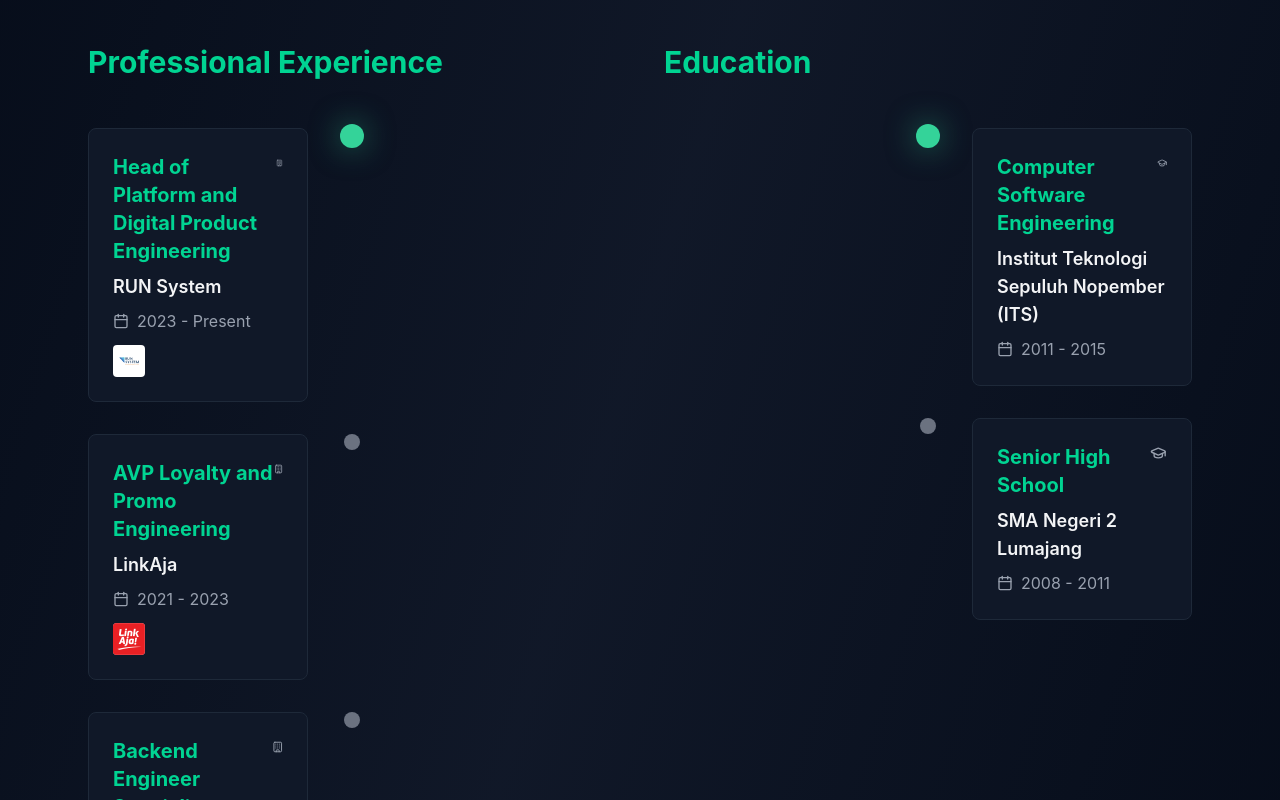
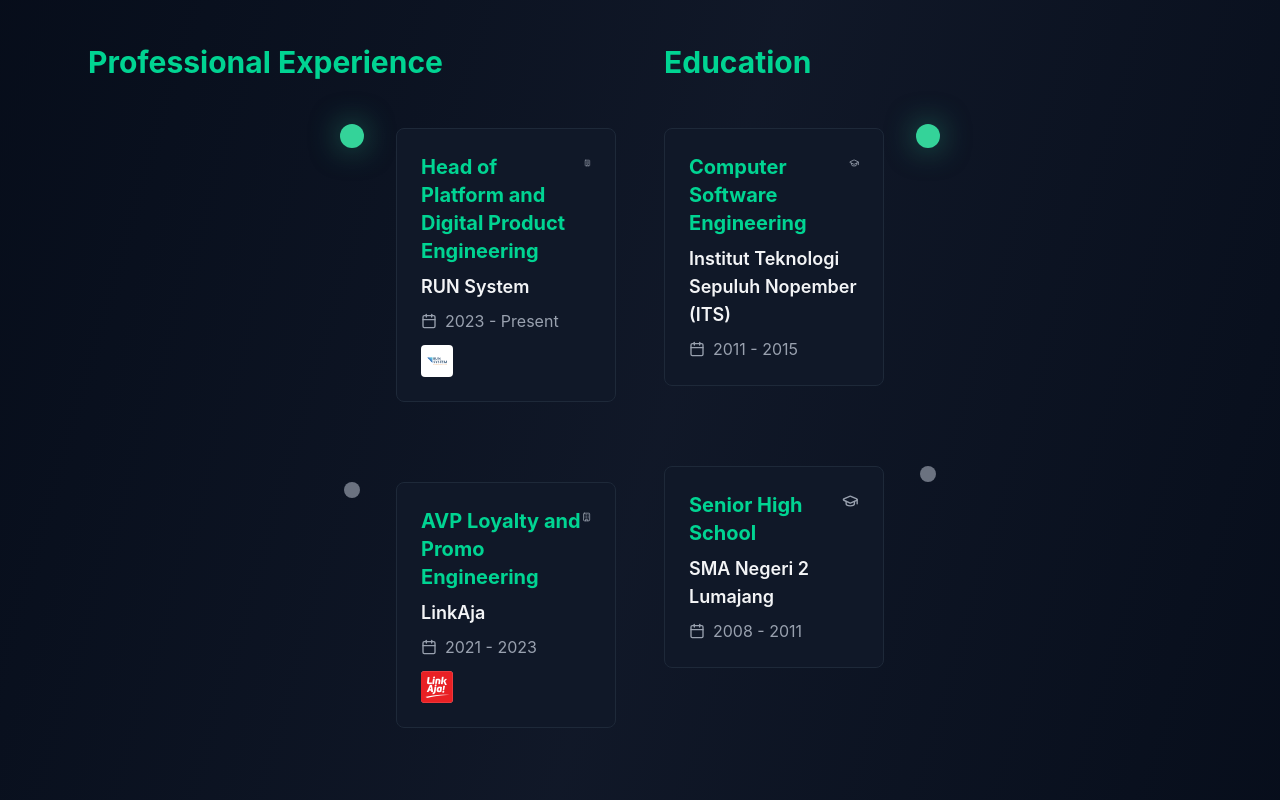
Before and after one commit to tommynurwantoro/myporto, a React (Vite) app: page / in a window 1280 px wide. Shown: the part 1700-2500 px from the top of the page. Built offline with nearby package versions, Linux system fonts and the light colour scheme.

Commit message:
Update Timeline component for side-specific positioning
Add dynamic height calculation, side-specific card positioning,
and improved dot animation timing. Cards now properly align
left or right based on side prop.

Co-Authored-By: Claude Sonnet 4.5 <noreply@anthropic.com>

```diff
--- a/src/components/ui/Timeline.tsx
+++ b/src/components/ui/Timeline.tsx
@@ -1,5 +1,5 @@
 import { motion, useTransform } from 'framer-motion';
-import { ReactNode, useRef } from 'react';
+import { ReactNode, useRef, useLayoutEffect, useState } from 'react';
 import { useTimeline } from '../../hooks/framer';
 
 interface TimelineItem {
@@ -15,6 +15,7 @@ interface TimelineProps {
 
 export function Timeline({ items, className = '' }: TimelineProps) {
   const containerRef = useRef<HTMLElement>(null);
+  const [height, setHeight] = useState(1000);
   const { scrollYProgress } = useTimeline({
     containerRef,
     itemCount: items.length,
@@ -23,12 +24,19 @@ export function Timeline({ items, className = '' }: TimelineProps) {
   const pathLength = useTransform(scrollYProgress, [0, 1], [0, 1]);
   const opacity = useTransform(scrollYProgress, [0, 0.1, 0.9, 1], [0, 1, 1, 0]);
 
+  // Calculate actual height from content
+  useLayoutEffect(() => {
+    if (containerRef.current) {
+      setHeight(containerRef.current.offsetHeight);
+    }
+  }, [items]);
+
   return (
     <section ref={containerRef} className={`relative ${className}`}>
       {/* Animated timeline line */}
-      <svg className="absolute left-1/2 transform -translate-x-1/2 h-full w-1" style={{ height: '100%' }}>
+      <svg className="absolute left-1/2 transform -translate-x-1/2 h-full w-1" style={{ height: `${height}px` }}>
         <motion.path
-          d="M 0 0 L 0 1000"
+          d={`M 0 0 L 0 ${height}`}
           stroke="url(#timelineGradient)"
           strokeWidth="4"
           fill="none"
@@ -56,7 +64,7 @@ export function Timeline({ items, className = '' }: TimelineProps) {
             whileInView={{ opacity: 1, x: 0 }}
             viewport={{ once: true, margin: "-100px" }}
             transition={{ duration: 0.5, delay: index * 0.1 }}
-            className="relative z-10 mb-8"
+            className="relative z-10 mb-20"
           >
             {/* Connection dot */}
             <motion.div
@@ -73,7 +81,7 @@ export function Timeline({ items, className = '' }: TimelineProps) {
             />
 
             {/* Content */}
-            <div className={`w-full md:w-5/12 ${item.side === 'left' ? 'mr-auto' : 'ml-auto'}`}>
+            <div className={`w-full md:w-5/12 ${item.side === 'left' ? 'ml-auto mr-0' : 'mr-auto ml-0'}`}>
               {item.content}
             </div>
           </motion.div>
```
